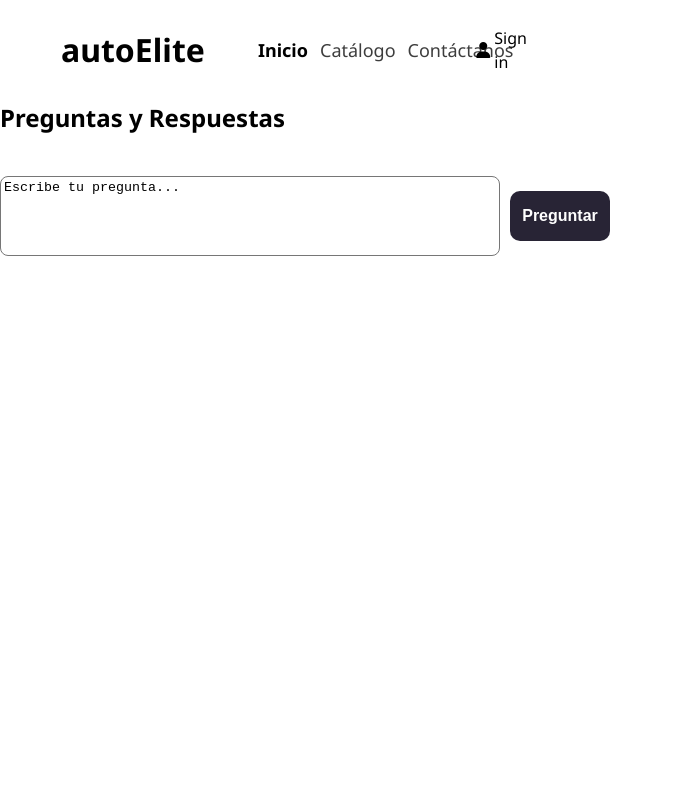
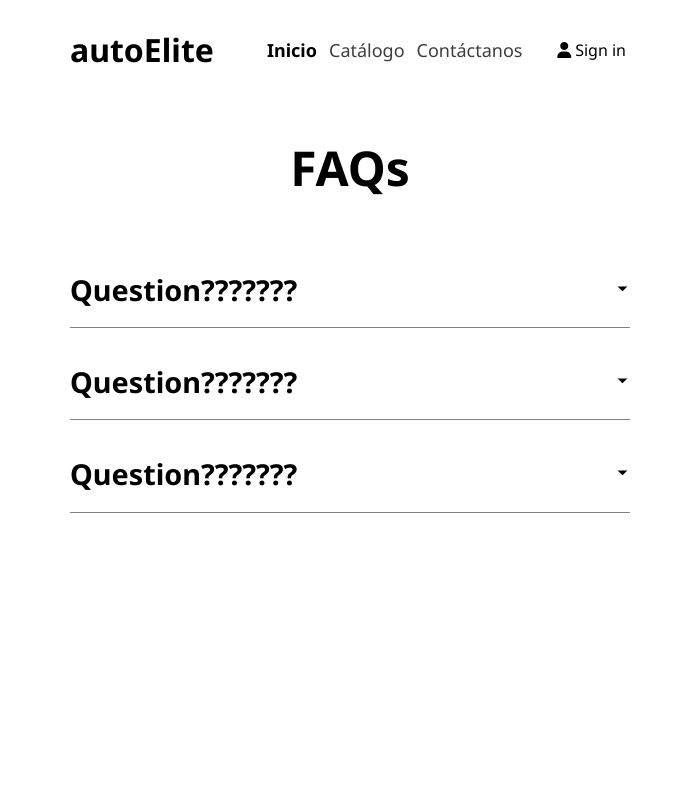
Before and after one commit to JuanFelipeJaramillo20/AutoElite-Frontend, a React (Vite) app: page / in a window 1280 px wide. Shown: the top 800 px of the page, without its empty margins (0-693 px from the left). Built offline with nearby package versions, Linux system fonts and the light colour scheme.

Commit message:
PFG1DS1-80 => modificación de preguntas frecuentes

```diff
--- /dev/null
+++ b/src/pages/PreguntasFrecuentes/PreguntasFrecuentes.css
@@ -0,0 +1,129 @@
+.container{
+    min-height: 100vh;
+}
+
+section {
+    width: 80%;
+    margin: 0 auto;
+    display: flex;
+    flex-direction: column;
+    align-items: center;
+}
+
+.title {
+    font-size: 3rem;
+    margin: 2rem 0rem;
+    text-align: center;
+}
+
+.faq {
+    max-width: 700px;
+    margin-top: 2rem;
+    padding-bottom: 1rem;
+    border-bottom: 1px solid rgb(129, 129, 129);
+    cursor: pointer;
+}
+
+.question {
+    display: flex;
+    justify-content: space-between;
+    align-items: center;
+}
+
+.question h3 {
+    font-size: 1.8rem;
+}
+
+.answer {
+    max-height: 0;
+    overflow: hidden;
+}
+
+.answer p {
+    padding-top: 1rem;
+    line-height: 1.6;
+    font-size: 1rem;
+    transition: max-height 1.4s ease;
+}
+
+.faq.active .answer {
+    max-height: 300px;
+    animation: fade 1s ease-in-out;
+}
+
+.faq.active svg {
+    transform: rotate(180deg);
+}
+
+svg {
+    transition: transform 0.5s ease-in;
+}
+
+@keyframes fade {
+    from {
+        opacity: 0;
+        transform: translateY(-10px);
+    }
+
+    to {
+        opacity: 1;
+        transform: translateY(0px);
+    }
+}
+
+
+
+/* otra versión */
+/* .faq{
+    min-height: 100vh;
+}
+
+.title {
+    font-size: 2rem;
+    margin: 2rem 0rem;
+    text-align: center;
+}
+
+details {
+    width: 50%;
+    margin: 0 auto;
+    padding: .5rem;
+    margin-bottom: 3rem;
+    overflow: hidden;
+    border-bottom: 1px solid rgb(180, 176, 176);
+
+}
+
+
+summary {
+    font-size: 1.2rem;
+    cursor: pointer;
+    list-style: none;
+    font-weight: bold;
+    position: relative;
+
+}
+
+summary::after {
+    content: "▼";
+    position: absolute;
+    top: 50%;
+    right: 0;
+    transform: translateY(-50%);
+    width: 8px;
+    height: 20px;
+    transition: transform 0.2s ease-in-out;
+
+}
+
+details[open] summary::after {
+    content: '▲';
+}
+
+p {
+    margin-top: 5px;
+    padding-top: 1rem;
+    line-height: 1.6;
+    font-size: 1rem;
+    transition: max-height 1.4s ease;
+} */
--- /dev/null
+++ b/src/pages/PreguntasFrecuentes/PreguntasFrecuentes.jsx
@@ -0,0 +1,115 @@
+import './PreguntasFrecuentes.css'
+import React, { useState } from 'react';
+
+export const PreguntasFrecuentes = () => {
+    const [activeIndex, setActiveIndex] = useState(null);
+
+    const toggleActive = (index) => {
+        setActiveIndex(index === activeIndex ? null : index);
+    };
+
+    return (
+        <>
+            <div className="container">
+                <h2 className="title">FAQs</h2>
+                <section>
+                    <div className={`faq ${activeIndex === 0 ? 'active' : ''}`} onClick={() => toggleActive(0)}>
+                        <div className="question">
+                            <h3>Question???????</h3>
+                            <svg width={15} height={10} viewBox="0 0 42 25">
+                                <path
+                                    d="M3 3L21 21L39 3"
+                                    stroke="white"
+                                    strokeWidth="7"
+                                    strokeLinecap="round"
+                                />
+                            </svg>
+                        </div>
+                        <div className="answer">
+                            <p>
+                                Lorem ipsum dolor sit amet consectetur adipisicing elit. Similique voluptatibus,
+                                fuga quod recusandae ipsa inventore ducimus optio illum! Ad sint illum error eos
+                                quos. Facere voluptates rerum nostrum minima eaque!
+                            </p>
+                        </div>
+                    </div>
+                </section>
+                <section>
+                    <div className={`faq ${activeIndex === 1 ? 'active' : ''}`} onClick={() => toggleActive(1)}>
+                        <div className="question">
+                            <h3>Question???????</h3>
+                            <svg width={15} height={10} viewBox="0 0 42 25">
+                                <path
+                                    d="M3 3L21 21L39 3"
+                                    stroke="white"
+                                    strokeWidth="7"
+                                    strokeLinecap="round"
+                                />
+                            </svg>
+                        </div>
+                        <div className="answer">
+                            <p>
+                                Lorem ipsum dolor sit amet consectetur adipisicing elit. Similique voluptatibus,
+                                fuga quod recusandae ipsa inventore ducimus optio illum! Ad sint illum error eos
+                                quos. Facere voluptates rerum nostrum minima eaque!
+                            </p>
+                        </div>
+                    </div>
+                </section>
+                <section>
+                    <div className={`faq ${activeIndex === 2 ? 'active' : ''}`} onClick={() => toggleActive(2)}>
+                        <div className="question">
+                            <h3>Question???????</h3>
+                            <svg width={15} height={10} viewBox="0 0 42 25">
+                                <path
+                                    d="M3 3L21 21L39 3"
+                                    stroke="white"
+                                    strokeWidth="7"
+                                    strokeLinecap="round"
+                                />
+                            </svg>
+                        </div>
+                        <div className="answer">
+                            <p>
+                                Lorem ipsum dolor sit amet consectetur adipisicing elit. Similique voluptatibus,
+                                fuga quod recusandae ipsa inventore ducimus optio illum! Ad sint illum error eos
+                                quos. Facere voluptates rerum nostrum minima eaque!
+                            </p>
+                        </div>
+                    </div>
+                </section>
+            </div>
+
+            {/* otra version
+            <div className='faq'>
+                <h2 className='title'>FAQs</h2>
+                <details>
+                    <summary>
+                        ¿Cómo puedo cambiar mi contraseña?
+                    </summary>
+                    <div>
+                        <p>Lorem ipsum dolor, sit amet consectetur adipisicing elit. Amet in animi enim dicta aliquid fuga quisquam quaerat eum sint, nihil voluptas, iusto non illum minus laboriosam? Similique accusantium accusamus illo!</p>
+                    </div>
+                </details>
+
+                <details>
+                    <summary>
+                        ¿Cómo puedo cambiar mi contraseña?
+                    </summary>
+                    <div>
+                        <p>Lorem ipsum dolor, sit amet consectetur adipisicing elit. Amet in animi enim dicta aliquid fuga quisquam quaerat eum sint, nihil voluptas, iusto non illum minus laboriosam? Similique accusantium accusamus illo!</p>
+                    </div>
+                </details>
+
+                <details>
+                    <summary>
+                        ¿Cómo puedo cambiar mi contraseña?
+                    </summary>
+                    <div>
+                        <p>Lorem ipsum dolor, sit amet consectetur adipisicing elit. Amet in animi enim dicta aliquid fuga quisquam quaerat eum sint, nihil voluptas, iusto non illum minus laboriosam? Similique accusantium accusamus illo!</p>
+                    </div>
+                </details>
+            </div> */}
+        </>
+    )
+}
--- a/src/pages/PreguntasYRespuestas/PreguntasYRespuestas.css
+++ /dev/null
@@ -1,47 +0,0 @@
-.container {
-    width: 100%;
-    height: 100vh;
-}
-
-.title{
-    text-align: left;
-}
-
-.box{
-    display: flex;
-    align-items: center;
-    justify-content: center;
-    margin-top: 40px;
-}
-
-.box-input {
-    border-radius: 8px;
-    height: 80px;
-    width: 500px;
-    margin-right: 10px;
-    resize: none;
-    padding: .5%;
-}
-
-.box-input::placeholder{
-    color: black;
-}
-
-.button {
-    background-color: var(--input-main-color);
-    border-radius: 10px;
-    border: none;
-    color: var(--main-background);
-    font-size: 16px;
-    font-weight: bold;
-    width: 100px;
-    height: 50px;
-    cursor: pointer;
-    font-weight: bold;
-    transition: .3s all;
-    cursor: pointer;
-}
-
-.button:hover {
-    transform: scale(1.05);
-}
--- a/src/pages/PreguntasYRespuestas/PreguntasYRespuestas.jsx
+++ /dev/null
@@ -1,16 +0,0 @@
-import './PreguntasYRespuestas.css'
-
-export const PreguntasYRespuestas = () => {
-    return (
-        <>
-        <section className='container'>
-            <h2 className='title'>Preguntas y Respuestas</h2>
-
-            <div className='box'>
-                <textarea type="text" placeholder="Escribe tu pregunta..." className="box-input"></textarea>
-                <input type="submit" value="Preguntar" className="button" />
-            </div>
-        </section>
-        </>
-    )
-}
--- a/src/routes/routes.jsx
+++ b/src/routes/routes.jsx
@@ -11,14 +11,14 @@ import { PrivateRouter } from './PrivateRouter';
 import { CrearPublicacion } from '../pages/CrearPublicacion/CrearPublicacion';
 import { EditarPublicacion } from '../pages/EditarPublicacion/EditarPublicacion';
 import { Favoritos } from '../pages/Favoritos/Favoritos';
-import { PreguntasYRespuestas } from '../pages/PreguntasYRespuestas/PreguntasYRespuestas';
+import { PreguntasFrecuentes } from '../pages/PreguntasFrecuentes/PreguntasFrecuentes';
 
 export const RoutesConfiguration = () => {
   return (
     <Router>
       <Header />
       <Routes>
-        <Route path='/' element={<PreguntasYRespuestas/>} />
+        <Route path='/' element={<PreguntasFrecuentes />} />
         <Route path='/a' element={<Inicio />} />
         <Route path='/catalogo' element={<Catalogo />} />
         <Route path='/contacto' element={<Contacto />} />
```
